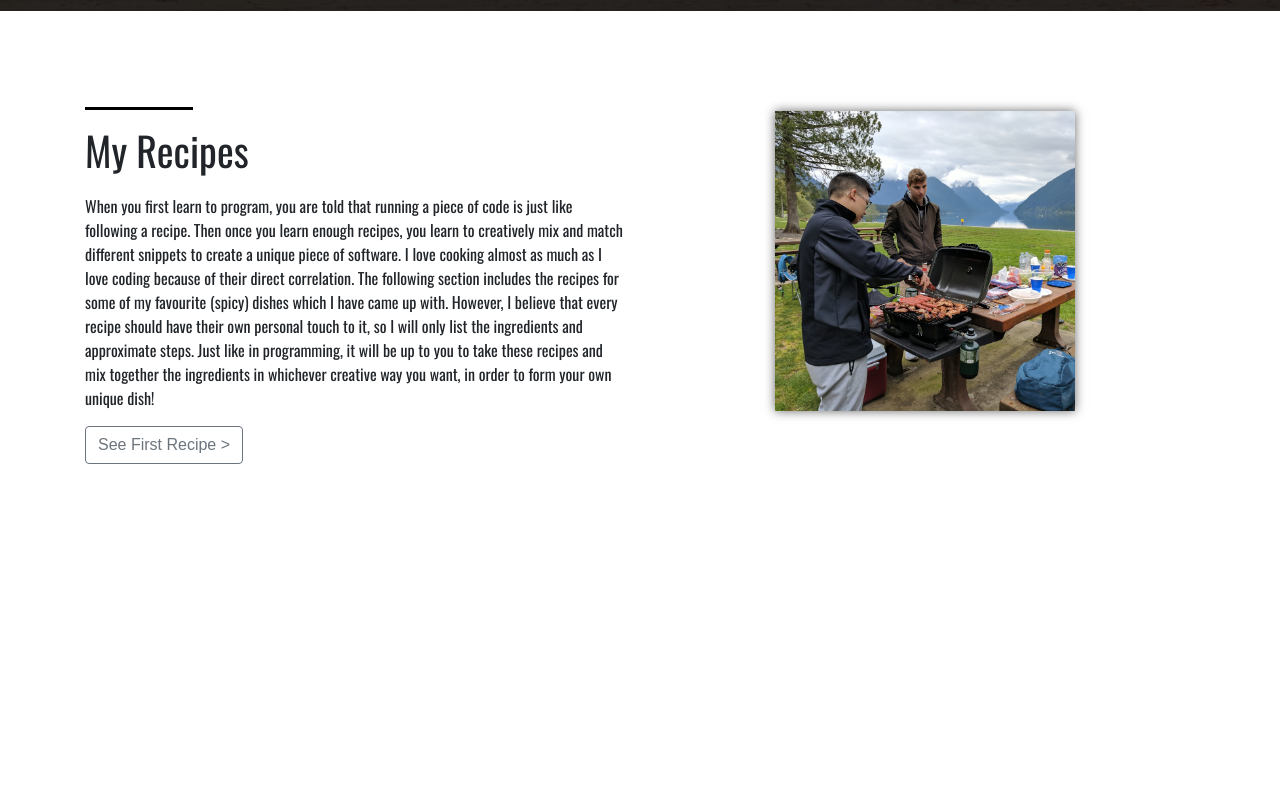
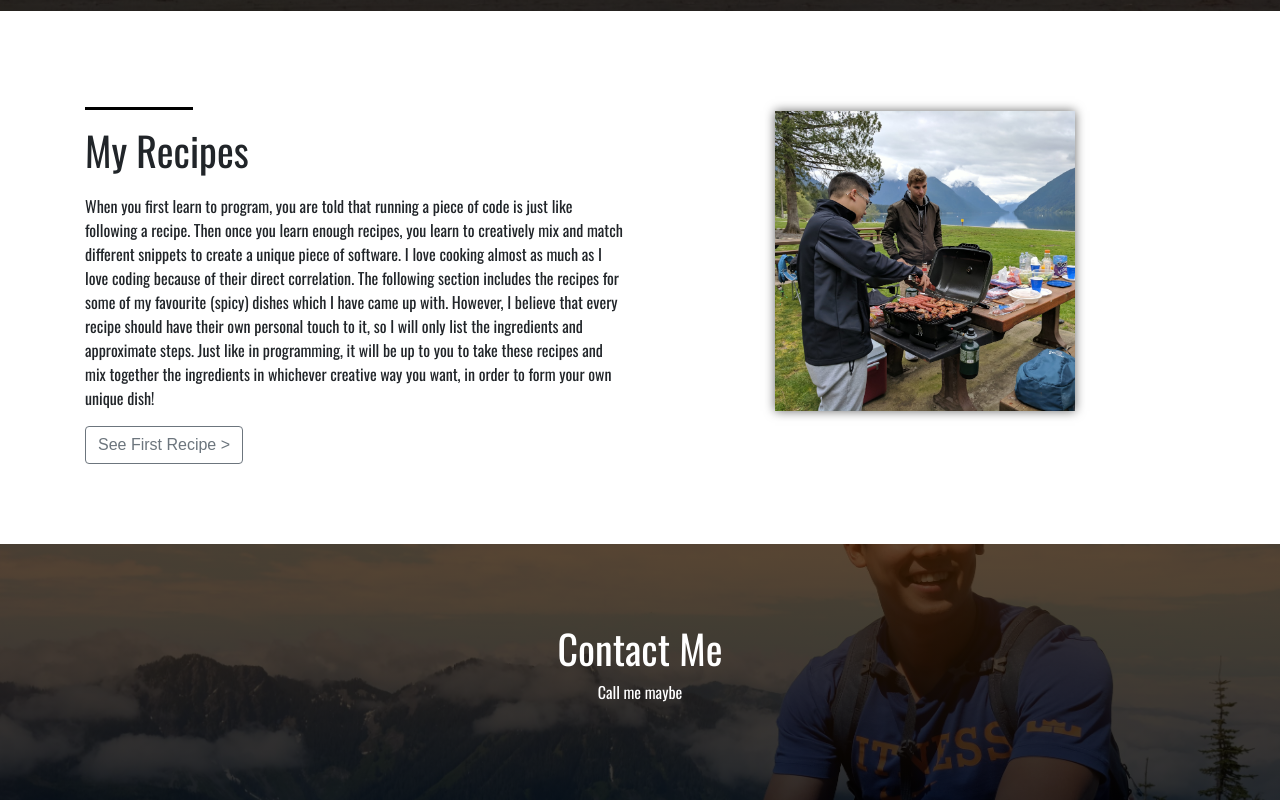
Before and after one commit to johnwu0604/personal-website-v2, a React app: page / in a window 1280 px wide. Shown: the part 3584-4384 px from the top of the page. Before the commit the page ends 4128 px from the top, so only its background shows below. Built offline with nearby package versions, Linux system fonts and the light colour scheme.

Commit message:
Added section for contact page

```diff
--- a/src/app.jsx
+++ b/src/app.jsx
@@ -3,6 +3,7 @@ import Header from './components/header.jsx'
 import About from './components/about.jsx'
 import Timeline from './components/timeline.jsx'
 import Recipes from './components/recipes.jsx'
+import Contact from './components/contact.jsx'
 
 class App extends React.Component {
   render() {
@@ -12,6 +13,7 @@ class App extends React.Component {
         <About></About>
         <Timeline></Timeline>
         <Recipes></Recipes>
+        <Contact></Contact>
       </div>
     );
   }
--- /dev/null
+++ b/src/components/contact.jsx
@@ -0,0 +1,20 @@
+import React from 'react';
+
+class Contact extends React.Component {
+  render() {
+    return (
+        <div class="contact">
+            <div class="container">
+                <div class="row">
+                    <div class="contact-header col-md-12">
+                        <h1>Contact Me</h1>
+                        <p>Call me maybe</p>
+                    </div>
+                </div>
+            </div>
+        </div>
+    );
+  }
+}
+
+export default Contact;
--- a/src/static/css/main.css
+++ b/src/static/css/main.css
@@ -374,3 +374,31 @@ h1, h2, h3, h4, p {
 .recipes .btn-space {
   margin-right: 5px;
 }
+
+/** Contact */
+
+.contact {
+  padding: 40px;
+  padding-top: 80px;
+  padding-bottom: 80px;
+  background-image: linear-gradient(rgba(51, 25, 0, 0.8),rgba(0, 0, 0, 0.8)), url('../img/happy.jpg');
+  display: flex;
+  justify-content: center;
+  align-items: center;
+  /* Background styles */
+  background-size: cover;
+  background-position: center center;
+  background-repeat: no-repeat;
+}
+
+.contact-header {
+  text-align: center;
+}
+
+.contact-header h1 {
+color: #ffffff;
+}
+
+.contact-header p {
+color: #ffffff;
+}
```
Also changed, not shown: src/static/img/happy.JPG (added).
